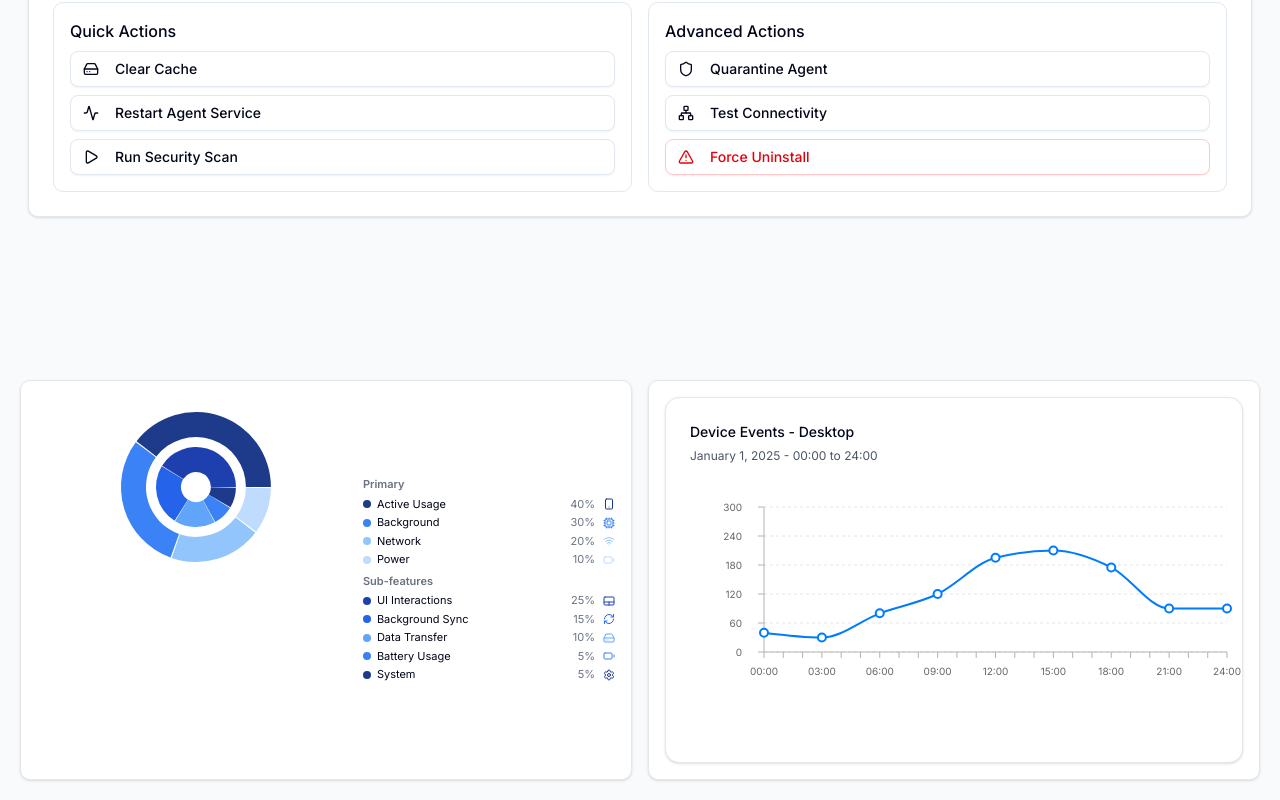
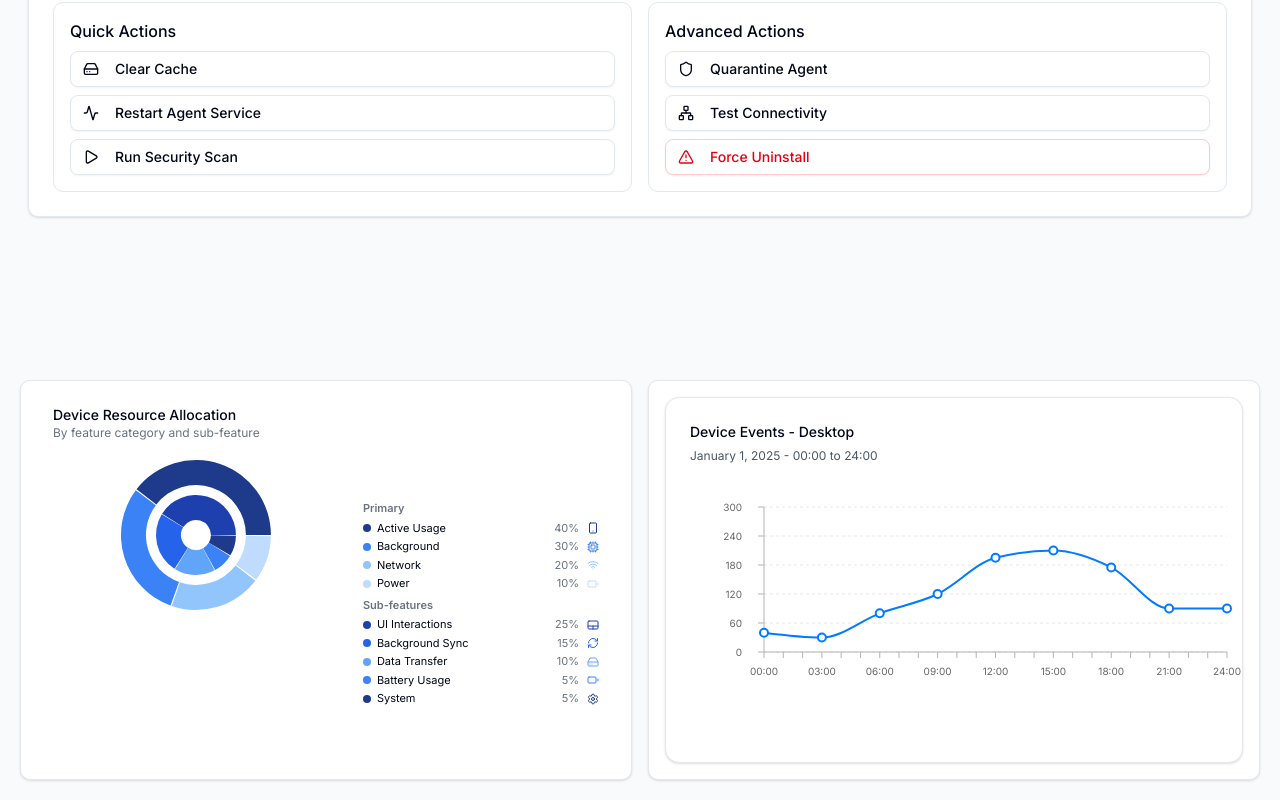
Before and after one commit to smileycookie/CyArt_frontend, a Next.js app in the folder frontend/: page /feature/individual/devicedetail in a window 1280 px wide. Shown: the part 424-1224 px from the top of the page. Built offline with nearby package versions, Linux system fonts and the light colour scheme.

Commit message:
addedheadingpiechart

```diff
--- a/frontend/src/components/feature04/layer-pie-chart.tsx
+++ b/frontend/src/components/feature04/layer-pie-chart.tsx
@@ -34,7 +34,15 @@ export default function LayerPieChart() {
   const [activeIndex, setActiveIndex] = React.useState<{outer: number|null, inner: number|null}>({outer: null, inner: null});
 
   return (
-    <div className="w-full h-full flex">
+    <div className="w-full h-full flex flex-col">
+      {/* Title for Pie Chart */}
+      <div className="px-4 pt-2 pb-1">
+        <h3 className="text-sm font-medium">Device Resource Allocation</h3>
+        <p className="text-xs text-gray-500">By feature category and sub-feature</p>
+      </div>
+
+      {/* Chart and Labels Container */}
+      <div className="flex flex-1">
         {/* Pie Chart - Left Side */}
         <div className="w-[55%] h-[180px]">
           <ResponsiveContainer width="100%" height="100%">
@@ -83,7 +91,7 @@ export default function LayerPieChart() {
         </div>
 
         {/* Labels - Right Side */}
-      <div className="w-[45%] pl-2 flex flex-col justify-center">
+        <div className="w-[45%] pl-2 pr-4 flex flex-col justify-center">
           <div className="mb-1">
             <p className="text-[11px] font-semibold text-gray-500 mb-0.5">Primary</p>
             {OUTER_DATA.map((item, index) => (
@@ -100,7 +108,7 @@ export default function LayerPieChart() {
                   }}
                 />
                 <span className="text-[11px] flex-1 truncate">{item.name}</span>
-              <span className="text-[11px] text-gray-500 mr-2">{item.value}%</span> {/* Increased mr-1 to mr-2 */}
+                <span className="text-[11px] text-gray-500 mr-2">{item.value}%</span>
                 {React.cloneElement(item.icon, {
                   className: "w-3 h-3 flex-shrink-0",
                   color: activeIndex.outer === index ? '#1E40AF' : item.color
@@ -125,7 +133,7 @@ export default function LayerPieChart() {
                   }}
                 />
                 <span className="text-[11px] flex-1 truncate">{item.name}</span>
-              <span className="text-[11px] text-gray-500 mr-2">{item.value}%</span> {/* Increased mr-1 to mr-2 */}
+                <span className="text-[11px] text-gray-500 mr-2">{item.value}%</span>
                 {React.cloneElement(item.icon, {
                   className: "w-3 h-3 flex-shrink-0",
                   color: activeIndex.inner === index ? '#2563EB' : item.color
@@ -135,5 +143,6 @@ export default function LayerPieChart() {
           </div>
         </div>
       </div>
+    </div>
   );
 }
```
Lines whose indentation alone changed are shown as unchanged.
